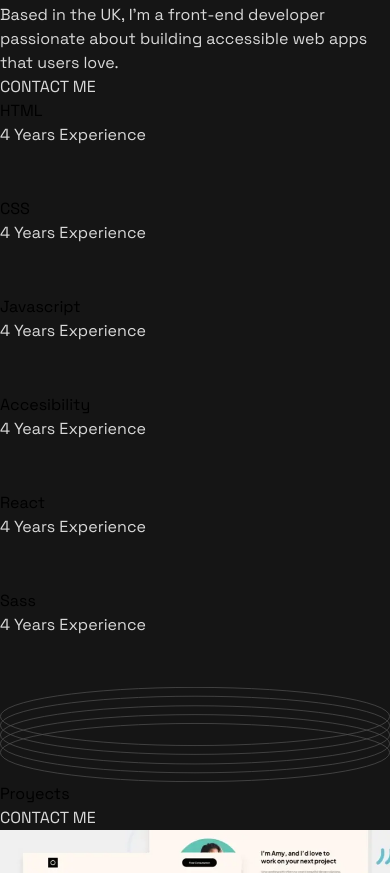
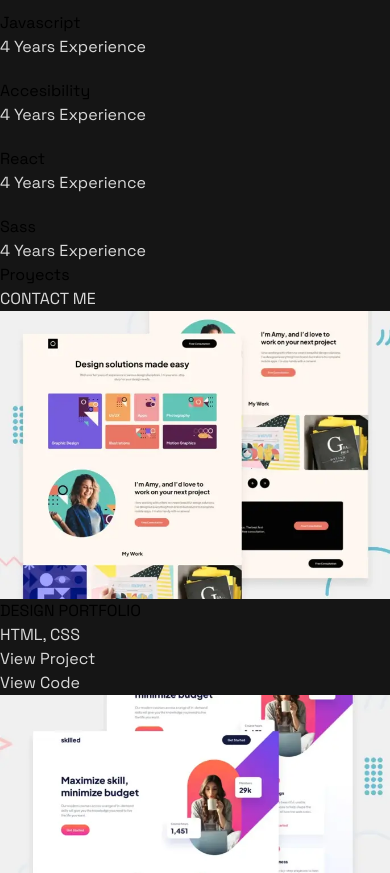
Before and after one commit to Rhenriquez94/MyPortfolio, a React (Vite) app: page / in a window 390 px wide. Shown: the part 1127-2000 px from the top of the page. Built offline with nearby package versions, Linux system fonts and the light colour scheme.

Commit message:
Mobileok

```diff
--- a/src/App.tsx
+++ b/src/App.tsx
@@ -5,12 +5,17 @@ import Contact from './components/Contact.js'
 
 function App() {
   return (
-    <main className='relative p-0 flex flex-col items-center w-auto'>
-      <Hero/>
-      <Skills/>
-      <Projects/>
-      <Contact/>
-    </main>
+    <>
+      <main className='p-0 flex flex-col items-center overflow:hidden'>
+        <Hero/>
+        <Skills/>
+        <Projects/>
+        <Contact/>
+
+      </main>
+
+
+    </>
   )
 }
 
--- a/src/components/Card.tsx
+++ b/src/components/Card.tsx
@@ -16,12 +16,18 @@ interface CardProps {
 
 const Card: React.FC<CardProps> = ({ title, language, image }) => {
   return (
-    <div className="p-6 overflow-hidden md:size-[500px] ">
-      <img className="w-full h-64 object-cover" src={image} alt="" />
+    <div className="overflow-hidden md:size-[500px] mb-20">
+      <img className=" w-11/12 h-64 object-cover" src={image} alt="" />
       <h3 className="text-2xl font-bold my-4 text-white">{title}</h3>
       <p className="text-gray-400">
       {language.join(', ')}
       </p>
+
+      <div className='flex flex-row gap-8 pt-6'>
+        <p className='border-b-2 m-0' style={{ borderColor: "#4ee1a0" }}>View Project</p>
+        <p className='border-b-2 m-0' style={{ borderColor: "#4ee1a0" }}>View Code</p>
+      </div>
+
 
     </div>
   );
--- a/src/components/Contact.tsx
+++ b/src/components/Contact.tsx
@@ -5,22 +5,45 @@ import IcoTwitter from "../images/icon/icon-twitter.svg";
 const Contact = () => {
   return (
     <>
-            <section className=" bg-form flex flex-col gap-8 py-8 px-7 w-auto">
-                <h1 className="pt-4 text-center text-white text-4xl">CONTACT</h1>
-                <p>I would love to hear about your project and how I could help. Please fill in the form, and I’ll get back to you as soon as possible.</p>
-                <div className="w-auto">
+        <section className="bg-form flex flex-col gap-8 py-8 px-7 w-auto md:p-20 md:flex md:flex-row md:justify-center">
+        <div className="md:w-[445px] flex flex-col justify-center w-72 text-center md:text-left ml-10">
+            <h1 className="pt-4 text-white text-4xl mb-9">CONTACT</h1>
+            <p>
+            I would love to hear about your project and how I could help. Please
+            fill in the form, and I’ll get back to you as soon as possible.
+            </p>
+        </div>
+        <div className="flex flex-col md:flex-row gap-4 md:items-center">
+            <div className="flex flex-row w-full md:w-[330px]">
             <form action="">
-                        <input className=" bg-form h-11 w-[312px] mt-8" type="text" placeholder="Name" />
-                        <input className=" bg-form h-11 w-[312px] mt-8" type="email" placeholder="Email" />
-                        <input className=" bg-form h-11 w-[312px] mt-8" type="text" placeholder="Message" />
+                <input
+                className="bg-form h-11 w-full md:w-[312px] mt-8"
+                type="text"
+                placeholder="Name"
+                />
+                <input
+                className="bg-form h-11 w-full md:w-[312px] mt-8"
+                type="email"
+                placeholder="Email"
+                />
+                <input
+                className="bg-form h-11 w-full md:w-[312px] mt-8"
+                type="text"
+                placeholder="Message"
+                />
             </form>
             </div>
-                <div className="flex justify-end p-8">
-                    <div className="w-[144px] h-auto border-b-2 p-0" style={{ borderColor: "#4ee1a0" }}>
-                        <p className="p-0">Send Message</p>
+            <div className="flex flex-col md:flex-row"></div>
         </div>
+        <div className="bg-form pb-9">
+            <p className="p-0 md:w-[118px] md:ml-[860px] h-auto border-b-2 bg-form w-32 ml-60" style={{ borderColor: "#4ee1a0" }}>
+                Send Message
+            </p>
         </div>
         </section>
+
+
+
 
       <footer className="bg-form w-full h-40 flex flex-col justify-center gap-8 items-center p-4 border-t-2">
         <h1 className=" text-2xl font-bold text-white">adamkeyes</h1>
@@ -43,7 +66,7 @@ const Contact = () => {
         </div>
       </footer>
     </>
-    )
-}
+  );
+};
 
-export default Contact
+export default Contact;
--- a/src/components/Hero.tsx
+++ b/src/components/Hero.tsx
@@ -33,13 +33,13 @@ const Hero = () => {
             />
           </div>
         </div>
-        <div>
+        {/* <div>
           <img
             src={Ring}
             alt="ring"
             className="absolute top-50 transform -translate-x-80 w-72 max-w-full"
           />
-        </div>
+        </div> */}
 
 
         <div className=" -mt-40 md:mt-0 md:h-[800px]">
@@ -51,11 +51,11 @@ const Hero = () => {
               alt="Description of image"
             />
           </picture>
-          <img
+          {/* <img
             src={Circle}
             alt="ring"
             className="absolute top-[430px] left-80 w-24 sm:w-48 max-w-full md:left-[700px]"
-          />
+          /> */}
 
         <div className="mt-20 relative z-10 md:bottom-[500px]
 ">
--- a/src/components/Projects.tsx
+++ b/src/components/Projects.tsx
@@ -28,10 +28,10 @@ const proyects: Proyects[] = [
 
 const Proyects: React.FC = () => {
   return (
-    <section className="py-8">
-      <div className="container mx-auto px-4">
-      <div className='flex flex-row justify-between items-center p-0 m-0'>
-        <h1 className="text-5xl font-bold m-0 p-0 text-white">Proyects</h1>
+    <section className="p-10">
+      <div className="">
+      <div className='flex flex-row gap-6 items-center pb-10 m-0'>
+        <h1 className="text-4xl font-bold m-0 p-0 text-white">Proyects</h1>
         <h2 className="text-xl border-b-2 border-[#4ee1a0] m-0 p-0">CONTACT ME</h2>
       </div>
 
--- a/src/components/Skills.tsx
+++ b/src/components/Skills.tsx
@@ -1,8 +1,8 @@
-import Ring from "../images/icon/pattern-rings.svg";
+
 
 const Skills = () => {
   return (
-    <section className='grid-skills p-12 w-[90%] h-auto my-8 border-t-2 border-b-2 border-gray md:w-[100%]'>
+    <section className='grid-skills p-12 w-[100%] h-auto my-8 border-t-2 border-b-2 border-gray md:w-[100%]'>
         <div className=" h-28">
             <h1 className="text-center text-4xl font-bold text-white">HTML</h1>
             <p className="text-center text-base">4 Years Experience</p>
@@ -33,15 +33,19 @@ const Skills = () => {
             <p className="text-center text-base">4 Years Experience</p>
         </div>
 
-        <div>
-        <img
-            src={Ring}
-            alt="ring"
-            className="left-48 z-0 absolute top-[1880px]"
-          />
-        </div>
+
     </section>
   )
 }
 
 export default Skills
+
+
+
+{/* <div>
+<img
+    src={Ring}
+    alt="ring"
+    className="left-48 z-0 absolute top-[1880px]"
+  />
+</div> */}
--- a/src/index.css
+++ b/src/index.css
@@ -13,13 +13,14 @@
 *{
     font-family: "Space Grotesk", sans-serif;
     font-optical-sizing: auto;
+    margin: 0px;
+    padding: 0px;
 }
 
 body{
     background-color: #151515;
-    padding: 20px 120px 20px 20px;
-    display: flex;
-    justify-content:space-around;
+    overflow-x: hidden;
+
 }
 
 p,h2{
@@ -31,7 +32,7 @@ p,h2{
         display: flex;
         flex-direction: column;
         padding: 0px;
-        width: 390px;
+       width: auto;
     }
 
 }
@@ -51,7 +52,7 @@ input:focus, textarea:focus {
 
 .grid-skills{
     display:grid;
-    grid-template-columns: repeat(auto-fill,minmax(300px,1fr));
-    gap: 50px;
+    grid-template-columns: repeat(auto-fill,minmax(200px,1fr));
+    gap: 20px;
     margin: 0px auto;
 }
```
Lines whose indentation alone changed are shown as unchanged.
